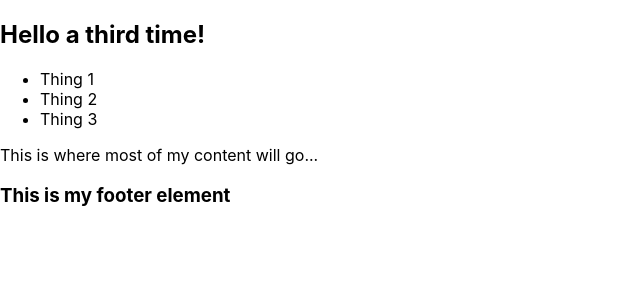
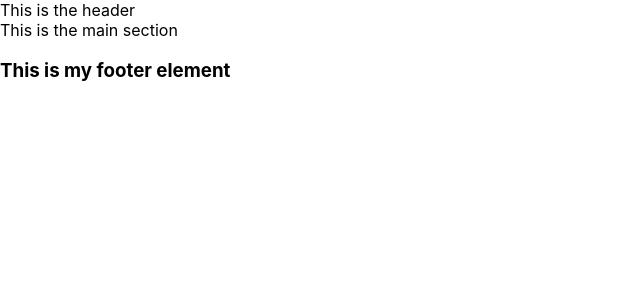
Before and after one commit to abhishekkhare/react_todolist, a React (Create React App) app: page / in a window 1280 px wide. Shown: the top 300 px of the page, without its empty margins (0-640 px from the left). Built offline with nearby package versions, Linux system fonts and the light colour scheme.

Commit message:
React Parent/Child Component practice

```diff
--- a/src/App.js
+++ b/src/App.js
@@ -1,23 +1,17 @@
 import React from "react"
+
+import Header from "./components/Header"
+import MainContent from "./components/MainContent"
 import Footer from "./components/Footer"
 
 function App() {
-    return (
-        <div>
-            <nav>
-                <h1>Hello a third time!</h1>
-                <ul>
-                    <li>Thing 1</li>
-                    <li>Thing 2</li>
-                    <li>Thing 3</li>
-                </ul>
-            </nav>
-            <main>
-                <p>This is where most of my content will go...</p>
-            </main>
-            <Footer/>
-        </div>
-    )
+  return (
+      <div>
+          <Header />
+        <MainContent />
+        <Footer />
+      </div>
+  )
 }
 
 export default App
--- /dev/null
+++ b/src/components/Header.js
@@ -0,0 +1,9 @@
+import React from "react"
+
+function Header() {
+    return (
+        <header>This is the header</header>
+    )
+}
+
+export default Header
--- /dev/null
+++ b/src/components/MainContent.js
@@ -0,0 +1,9 @@
+import React from "react"
+
+function MainContent() {
+    return (
+        <main>This is the main section</main>
+    )
+}
+
+export default MainContent
```
Also changed, not shown: src/index.js (+8 -2 lines).
